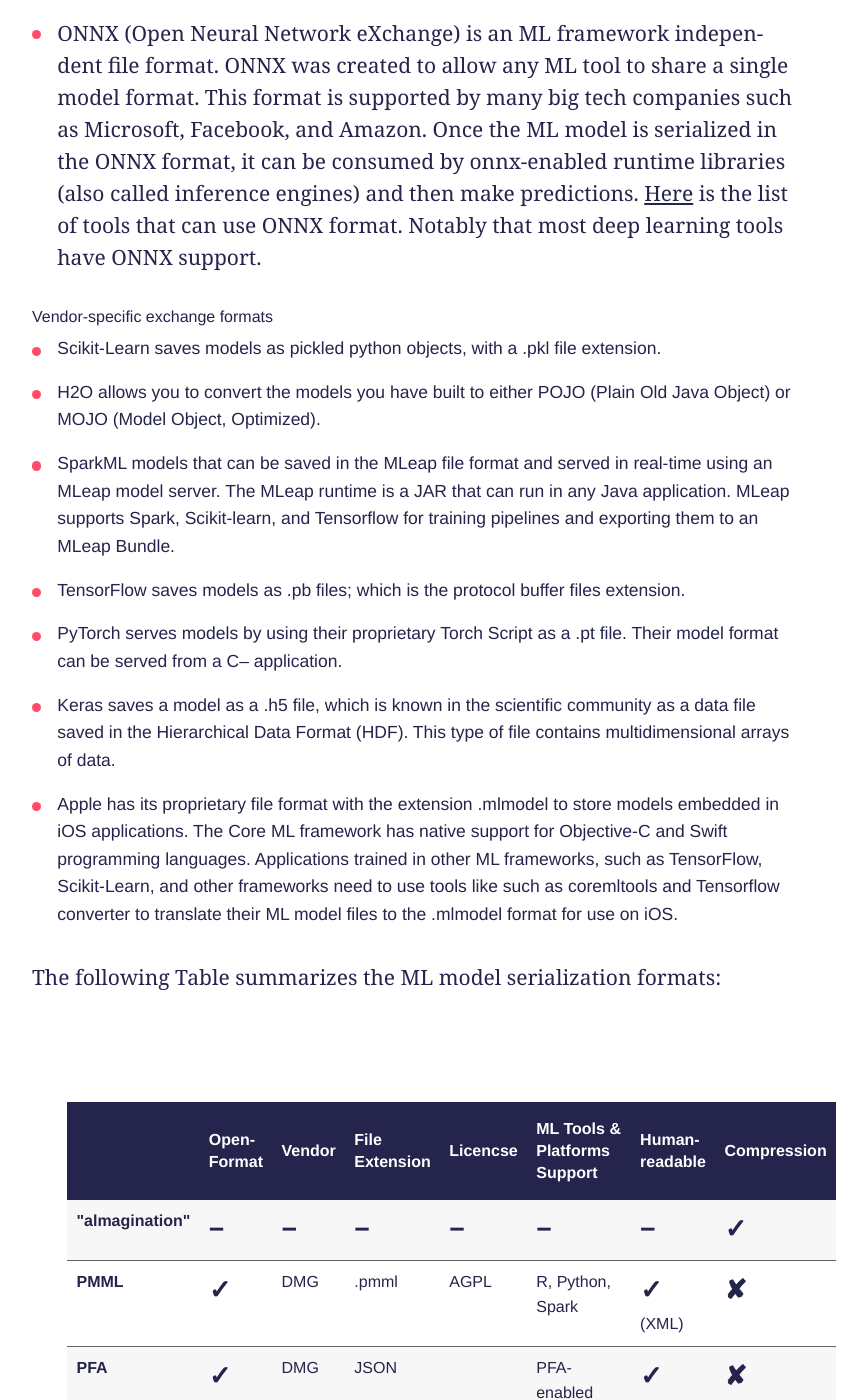
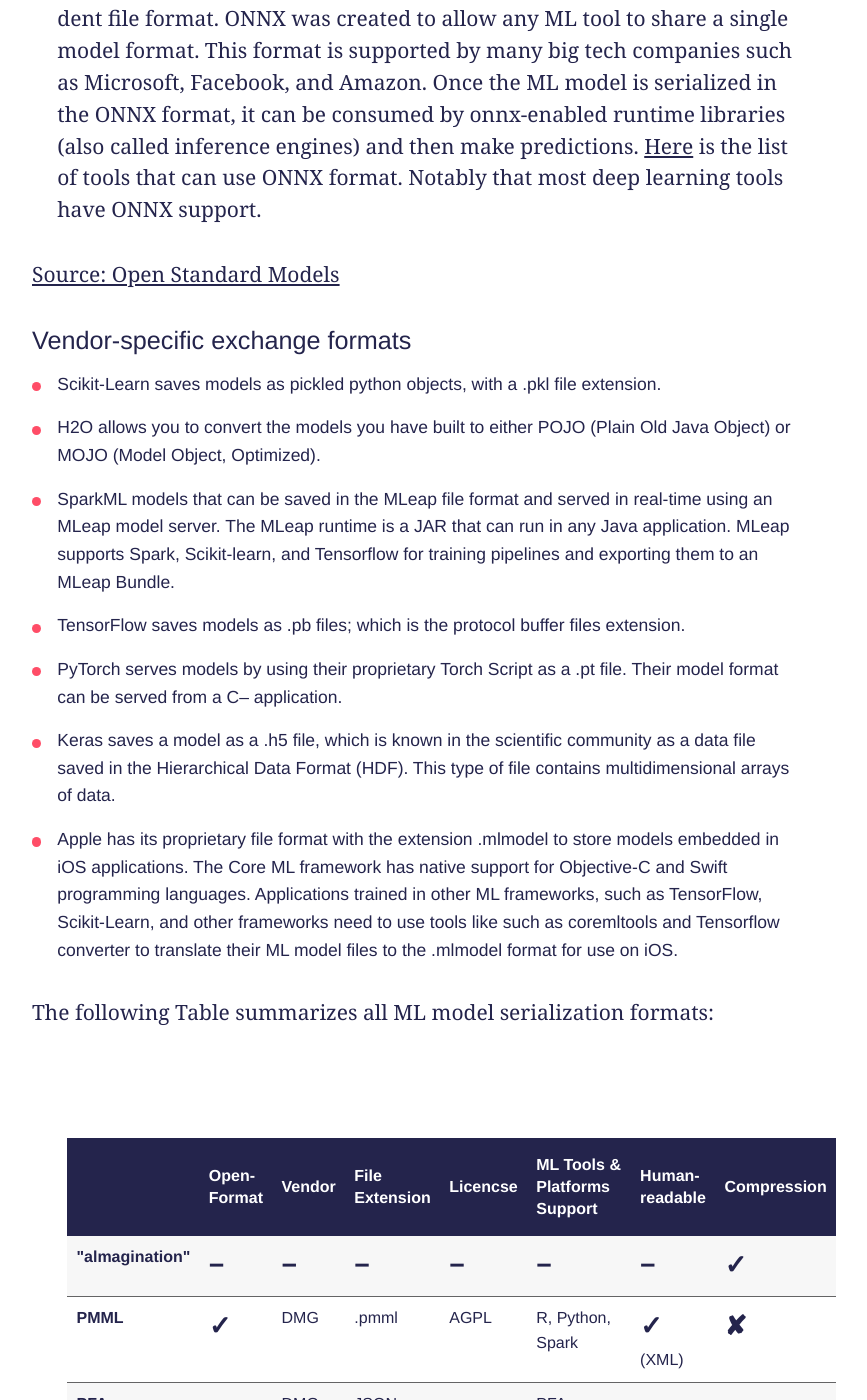
Before and after one commit to innoq/ml-ops.org, a Jekyll site: the page built from content/three-levels-of-ml-software.md, in a window 1280 px wide and 1400 px high, scrolled down 13808 px. Shown: the whole window, without its empty margins (224-1091 px from the left). Built offline with Jekyll 4.4.1, drawn with Linux system fonts in a browser that asks for light colours; some web fonts are replaced; our own code applies the rules of GitHub Pages for plain Markdown files; some of the changed text lies outside the part shown.

Commit message:
new chapter edits

```diff
--- a/content/three-levels-of-ml-software.md
+++ b/content/three-levels-of-ml-software.md
@@ -270,7 +268,10 @@
 [Here](https://github.com/onnx/tutorials#scoring-onnx-models) is the list of tools that can use ONNX format.
 Notably that most deep learning tools have ONNX support.
 
-###### Vendor-specific exchange formats
+[Source: Open Standard Models](https://github.com/adbreind/open-standard-models-2019)
+
+
+#### Vendor-specific exchange formats
 
 - Scikit-Learn saves models as pickled python objects, with a .pkl file extension.
 - H2O allows you to convert the models you have built to either POJO (Plain Old Java Object) or MOJO (Model Object, Optimized).
@@ -286,7 +287,7 @@
 The Core ML framework has native support for Objective-C and Swift programming languages.
 Applications trained in other ML frameworks, such as TensorFlow, Scikit-Learn, and other frameworks need to use tools like such as coremltools and Tensorflow converter to translate their ML model files to the .mlmodel format for use on iOS.
 
-The following Table summarizes the ML model serialization formats:
+The following Table summarizes all ML model serialization formats:
 
 <html lang="en" dir="ltr">
   <head>
```
Also changed, not shown: other parts of content/three-levels-of-ml-software.md (+1 -3 lines).
